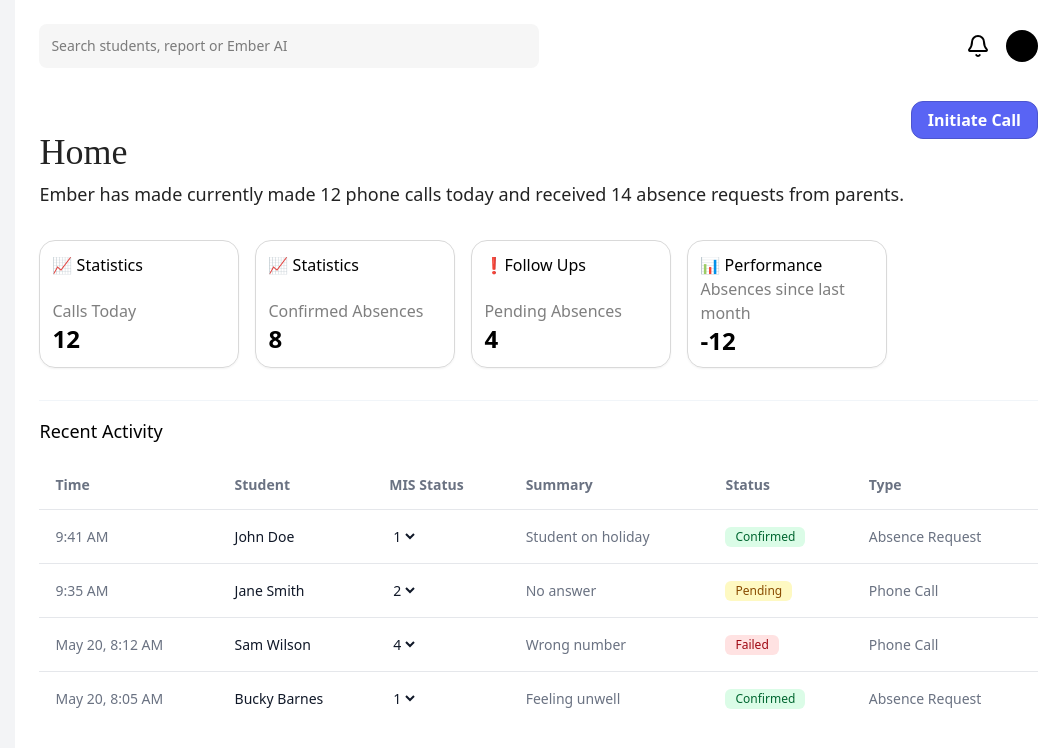
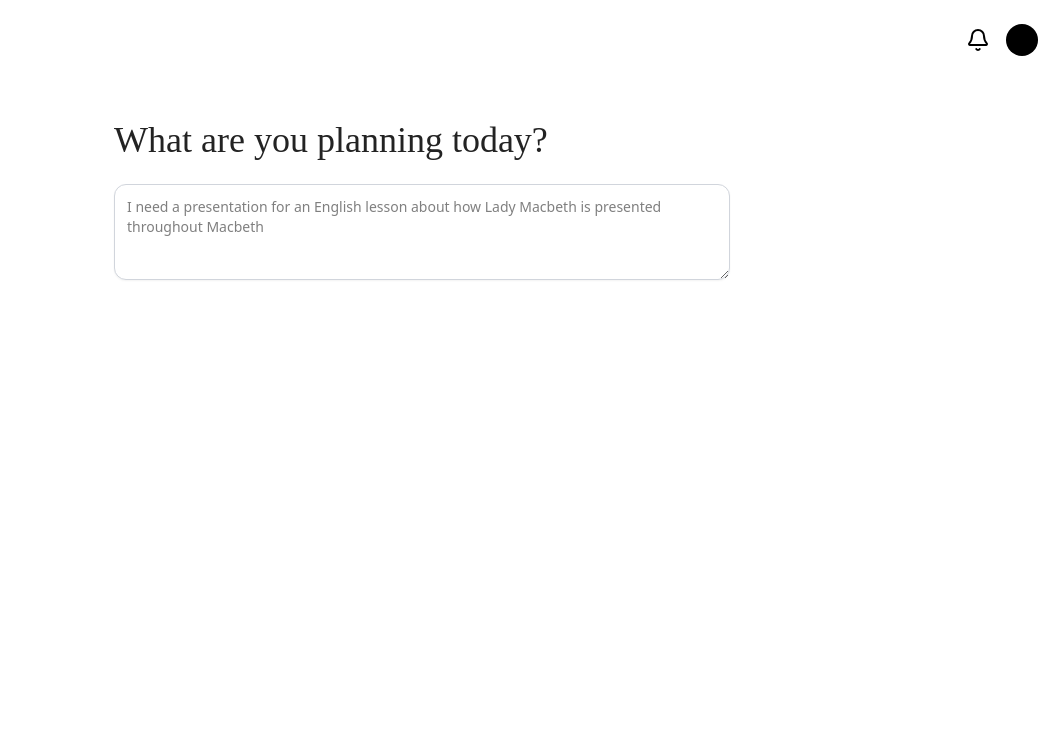
Before and after one commit to m6el/ember, a Next.js app: page / in a window 1280 px wide. Shown: the top 748 px of the page, without its empty margins (218-1280 px from the left). Built offline with nearby package versions, Linux system fonts and the light colour scheme.

Commit message:
change of plans

```diff
--- a/src/app/layout.tsx
+++ b/src/app/layout.tsx
@@ -18,6 +18,16 @@ const ppEditorial = localFont({
     ], variable: "--font-pp-editorial"
 });
 
+const ppEditorialLight = localFont({
+    src: [
+      {
+        path: './fonts/PPEditorialNew-Ultralight.otf',
+        weight: '100',
+        style: 'normal',
+      }
+    ], variable: "--font-pp-editorial"
+});
+
 export const metadata: Metadata = {
   title: "Create Next App",
   description: "Generated by create next app",
@@ -31,7 +41,7 @@ export default function RootLayout({
   return (
     <html lang="en">
       <body
-        className={`${instrumentSans.variable} ${ppEditorial.variable} antialiased`}
+        className={`${instrumentSans.variable} ${ppEditorial.variable} ${ppEditorialLight.variable} antialiased`}
       >
         {children}
       </body>
--- a/src/app/page.tsx
+++ b/src/app/page.tsx
@@ -1,135 +1,30 @@
 import { Bell } from 'lucide-react';
-import { HomeCard } from "@/components/Ember Components/HomeCard";
-
-async function getActivities() {
-    // In a real app, you'd fetch this from an API.
-    return [
-        {
-            time: "9:41 AM",
-            student: "John Doe",
-            misStatus: 1,
-            summary: "Student on holiday",
-            status: "Confirmed",
-            type: "Absence Request",
-        },
-        {
-            time: "9:35 AM",
-            student: "Jane Smith",
-            misStatus: 2,
-            summary: "No answer",
-            status: "Pending",
-            type: "Phone Call",
-        },
-        {
-            time: "May 20, 8:12 AM",
-            student: "Sam Wilson",
-            misStatus: 4,
-            summary: "Wrong number",
-            status: "Failed",
-            type: "Phone Call",
-        },
-        {
-            time: "May 20, 8:05 AM",
-            student: "Bucky Barnes",
-            misStatus: 1,
-            summary: "Feeling unwell",
-            status: "Confirmed",
-            type: "Absence Request",
-        },
-    ];
-}
 
 export default async function Page() {
-    const activities = await getActivities();
-
-    const statusBadge = (status: string) => {
-        let badgeClasses = "inline-flex items-center px-2.5 py-0.5 rounded-md text-xs font-medium capitalize";
-        switch (status) {
-            case 'Confirmed':
-                badgeClasses += " bg-green-100 text-green-800 dark:bg-green-900 dark:text-green-300";
-                break;
-            case 'Pending':
-                badgeClasses += " bg-yellow-100 text-yellow-800 dark:bg-yellow-900 dark:text-yellow-300";
-                break;
-            case 'Failed':
-                badgeClasses += " bg-red-100 text-red-800 dark:bg-red-900 dark:text-red-300";
-                break;
-            default:
-                badgeClasses += " bg-gray-100 text-gray-800 dark:bg-gray-700 dark:text-gray-300";
-        }
-        return <span className={badgeClasses}>{status}</span>;
-    };
-
     return (
        <>
         <div className="flex">
-            <div className="w-72 bg-gray-100 h-screen">
+            {/* <div className="w-72 bg-gray-100 h-screen">
 
-            </div>
+            </div> */}
             <div className="p-6 w-full h-full">
                {/* navbar */}
                 <div className="flex">
-                    <input className="p-3 text-sm w-1/2 rounded-lg bg-[#F6F6F6]" type="text" placeholder="Search students, report or Ember AI"/>
+                    {/* <input className="p-3 text-sm w-1/2 rounded-lg bg-[#F6F6F6]" type="text" placeholder="Search lessons, quizzes or Ember AI"/> */}
                     <div className="ml-auto flex items-center gap-4">
                         <Bell />
                         <div className='w-8 h-8 bg-black rounded-full' ></div>
                     </div>
                 </div>
 
-                <div className='flex items-center'>
-                    <h1 className="font-['ppEditorial'] text-4xl mt-16 text-[#232323] ">Home</h1>
-                    <button type="button" className='cursor-pointer px-4 py-1.5 border border-1.5 border-[#4C55CF] text-white font-semibold bg-[#5964F4] rounded-xl ml-auto'>Initiate Call</button>
+                <div className="w-full  flex flex-col items-center justify-center">
+                    <div className='w-1/2 items-center space-y-6 justify-center flex flex-col'>
+                        <h1 className="font-['ppEditorialLight'] text-4xl mt-16 text-[#232323] self-start">What are you planning today?</h1>
+                        <textarea placeholder='I need a presentation for an English lesson about how Lady Macbeth is presented throughout Macbeth' className='w-full h-24 text-sm bg-white border shadow-xs border-gray-300 rounded-xl p-3 '></textarea>
+                    </div>
                 </div>
 
-                <h1 className="text-lg text-[#232323] pt-2 ">Ember has made currently made 12 phone calls today and received  14 absence requests from parents.</h1>
-
-
-                <div className='flex space-x-4'>
-                    <HomeCard title="📈 Statistics" subtitle="Calls Today" value="12" />
-                    <HomeCard title="📈 Statistics" subtitle="Confirmed Absences" value="8" />
-                    <HomeCard title="❗️Follow Ups" subtitle="Pending Absences" value="4 "/>
-                    <HomeCard title="📊 Performance" subtitle="Absences since last month" value="-12" />
-                </div>
-
-                <div className="mt-8 border-t border-slate-100 dark:border-slate-800">
-                    <p className='mt-4 text-lg font-medium'>Recent Activity</p>
-                    <div className="mt-4">
-                        <table className="min-w-full">
-                            <thead className="border-b border-gray-200 dark:border-gray-700">
-                                <tr>
-                                    <th scope="col" className="py-3.5 px-4 text-left text-sm font-semibold text-gray-500">Time</th>
-                                    <th scope="col" className="py-3.5 px-4 text-left text-sm font-semibold text-gray-500">Student</th>
-                                    <th scope="col" className="py-3.5 px-4 text-left text-sm font-semibold text-gray-500">MIS Status</th>
-                                    <th scope="col" className="py-3.5 px-4 text-left text-sm font-semibold text-gray-500">Summary</th>
-                                    <th scope="col" className="py-3.5 px-4 text-left text-sm font-semibold text-gray-500">Status</th>
-                                    <th scope="col" className="py-3.5 px-4 text-left text-sm font-semibold text-gray-500">Type</th>
-                                </tr>
-                            </thead>
-                            <tbody className="divide-y divide-gray-200 dark:divide-gray-700">
-                                {activities.map((activity, index) => (
-                                    <tr key={index}>
-                                        <td className="whitespace-nowrap px-4 py-4 text-sm text-gray-500 dark:text-gray-400">{activity.time}</td>
-                                        <td className="whitespace-nowrap px-4 py-4 text-sm font-medium text-gray-900 dark:text-white">{activity.student}</td>
-                                        <td className="whitespace-nowrap px-4 py-4 text-sm text-gray-500">
-                                            <select defaultValue={activity.misStatus} className="bg-transparent border-none focus:ring-0 focus:outline-none text-sm text-gray-900 dark:text-white">
-                                                <option>1</option>
-                                                <option>2</option>
-                                                <option>3</option>
-                                                <option>4</option>
-                                            </select>
-                                        </td>
-                                        <td className="whitespace-nowrap px-4 py-4 text-sm text-gray-500 dark:text-gray-400">{activity.summary}</td>
-                                        <td className="whitespace-nowrap px-4 py-4 text-sm">
-                                            {statusBadge(activity.status)}
-                                        </td>
-                                        <td className="whitespace-nowrap px-4 py-4 text-sm text-gray-500 dark:text-gray-400">{activity.type}</td>
-                                    </tr>
-                                ))}
-                            </tbody>
-                        </table>
-                    </div>
-                </div>
-           </div>
+            </div>
         </div>
        </>
     );
```
